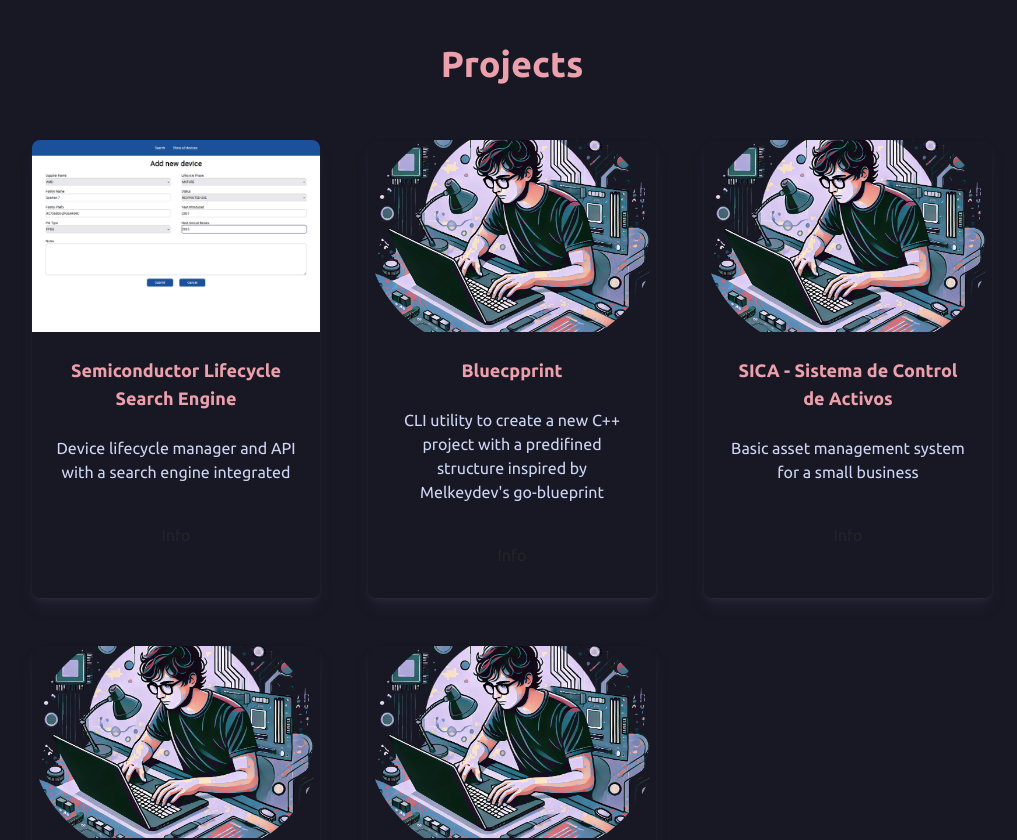
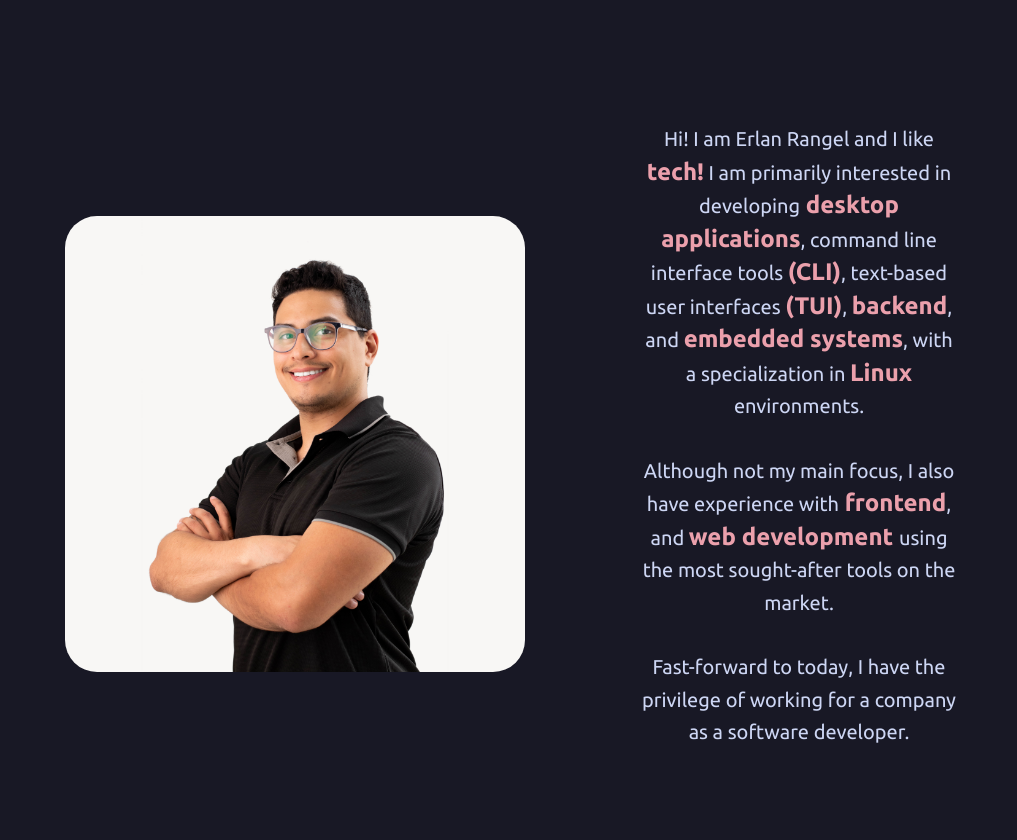
Before and after one commit to ErlanRG/portfolio, a Next.js app: page / in a window 1280 px wide. Shown: the part 820-1660 px from the top of the page, without its empty margins (128-1145 px from the left). Built offline with nearby package versions, Linux system fonts and the light colour scheme.

Commit message:
add: About me section

```diff
--- a/data/experience.json
+++ b/data/experience.json
@@ -11,7 +11,7 @@
   },
   {
     "period": "June 2018 - May 2019",
-    "title": "Supply Line Engineer - Terdyne de Costa Rica S.R.L",
+    "title": "Commodity Support Engineer - Terdyne de Costa Rica S.R.L",
     "details": "Coordinated internal processes within the SBM group to ensure smooth operations and timely project delivery. Oversaw process improvement initiatives to boost efficiency and productivity. Successfully migrated Universal Robots’ Bill of Materials (BOM) to Teradyne, ensuring accuracy and completeness. Developed and implemented a comprehensive maintenance plan for the BOM to ensure timely updates and changes."
   },
   {
--- a/src/app/components/Navbar.js
+++ b/src/app/components/Navbar.js
@@ -43,6 +43,7 @@ const Navbar = () => {
           <div className="offcanvas-body d-flex flex-column flex-lg-row p-4 p-lg-0">
             <ul className="nav navbar-nav nav-underline justify-content-center align-items-center fs-5 flex-grow-1 pe-3">
               <NavLink onClick={smoothScroll} href="#home">Home</NavLink>
+              <NavLink onClick={smoothScroll} href="#about">About Me</NavLink>
               <NavLink onClick={smoothScroll} href="#projects">Projects</NavLink>
               <NavLink onClick={smoothScroll} href="#experience">Experience</NavLink>
             </ul>
--- a/src/app/page.js
+++ b/src/app/page.js
@@ -34,6 +34,33 @@ export default function Home() {
           </div>
         </Section>
 
+        <Section id="about">
+          <div id="home_info" className="flex flex-col lg:flex-row items-center gap-5 w-9/12 justify-around">
+            {/* Imagen */}
+            <Image src="/images/20230926_232410_IMG_2453.jpg" width={460} height={460} className="rounded-5 order-1" alt="dev_image" />
+
+            {/* Texto */}
+            <div className="flex flex-col w-full lg:w-1/3 items-center gap-3 order-2">
+              <p className="text-cat-text text-center text-xl leading-relaxed">
+                Hi! I am Erlan Rangel and I like <HighText>tech!</HighText> I am primarily interested in developing
+                <HighText> desktop applications</HighText>, command line
+                interface tools <HighText>(CLI)</HighText>, text-based user
+                interfaces <HighText>(TUI)</HighText>, <HighText>backend</HighText>, and <HighText>embedded systems</HighText>,
+                with a specialization in <HighText>Linux</HighText> environments.
+              </p>
+              <p className="text-cat-text text-center text-xl leading-relaxed">
+                Although not my main focus, I also have experience with
+                <HighText> frontend</HighText>, and <HighText>web development </HighText>
+                using the most sought-after tools on the market.
+              </p>
+              <p className="text-cat-text text-center text-xl leading-relaxed">
+                Fast-forward to today, I have the privilege of working for a
+                company as a software developer.
+              </p>
+            </div>
+          </div>
+        </Section>
+
         {/* Projects */}
         <Section id="projects">
           <div className="flex flex-col items-center gap-5 w-9/12">
```
Also changed, not shown: public/images/20230926_232410_IMG_2453.jpg (added).
